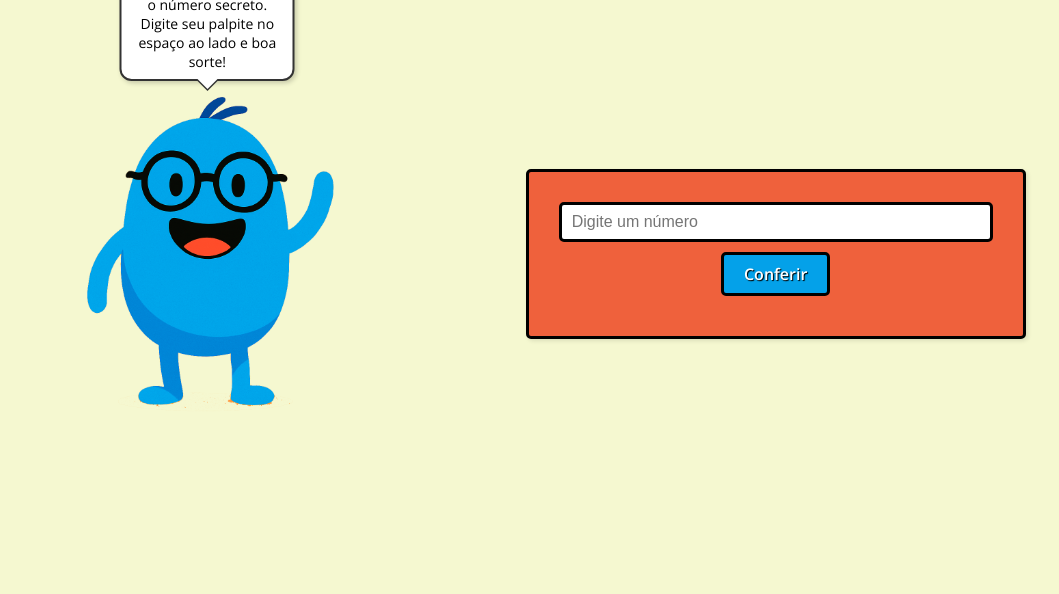
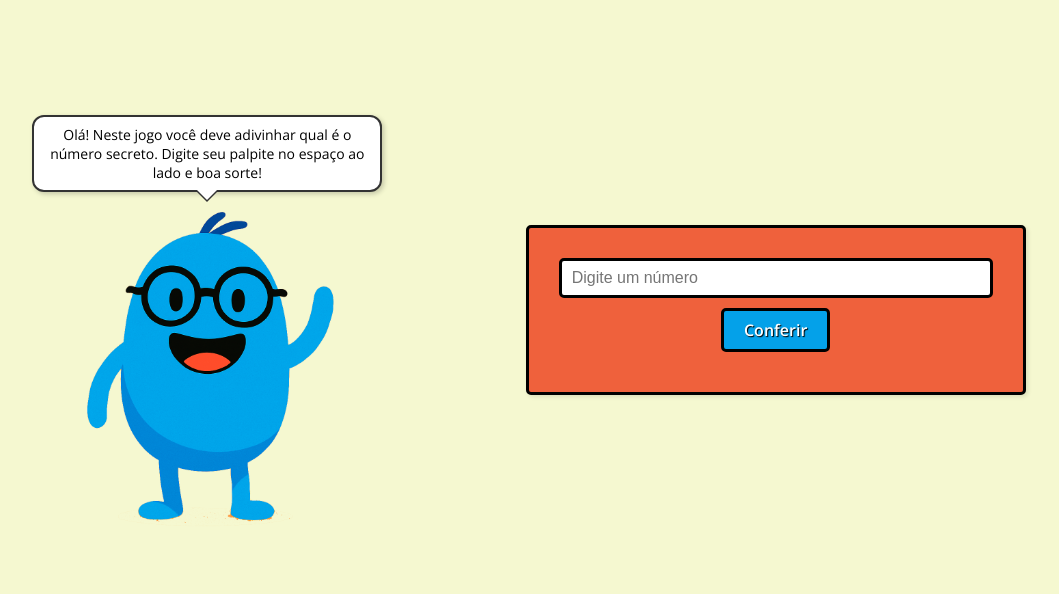
Before and after one commit to jtspinelli/jogo-numero-secreto, a plain HTML site: page index.html in a window 1280 px wide. Shown: the part 206-800 px from the top of the page, without its empty margins (111-1170 px from the left). Drawn offline with nearby package versions, Linux system fonts and the light colour scheme; a web font is replaced by a local one.

Commit message:
refactor: add css flex container for solving 'balao' positioning

```diff
--- a/index.html
+++ b/index.html
@@ -24,9 +24,13 @@
     <h1>Número Secreto</h1>
     <div class="box-input">
         <div class="personagem">
+            <div class="balao-container">
+                <div id="balao-fala" class="balao">
+                    Olá! Neste jogo você deve adivinhar qual é o número secreto. Digite seu palpite no espaço ao lado e boa sorte!
+                </div>
+            </div>
+
             <img src="./personagem.png" alt="personagem">
-            <div id="balao-fala" class="balao">Olá! Neste jogo você deve adivinhar qual é o número secreto. Digite seu
-                palpite no espaço ao lado e boa sorte!</div>
         </div>
         <div class="container-input">
             <input type="number" placeholder="Digite um número" id="input">
--- a/src/style.css
+++ b/src/style.css
@@ -85,21 +85,31 @@ input::-webkit-inner-spin-button {
 
 .personagem {
     position: relative;
-    display: block;
-    width: auto;
+    display: flex;
+    flex-direction: column;
+    align-items: center;
+    width: 350px;
     height: auto;
 }
 
+.balao-container {
+    display: flex;
+    flex-direction: column;
+    justify-content: end;
+    height: 115px;
+    width: 100%;
+}
+
 .balao {
-    position: absolute;
-    top: -130px;
-    left: 50%;
-    transform: translateX(-50%);
+    position: relative;
+    /* top: -130px;
+    left: 50%; */
+    /* transform: translateX(-50%); */
     background: #fff;
     border: 2px solid #333;
     padding: 8px 12px;
     border-radius: 12px;
-    width: auto;
+    width: 100%;
     font-size: 14px;
     box-shadow: 2px 2px 5px rgba(0, 0, 0, 0.2);
     font-family: "Open Sans", sans-serif;
```
